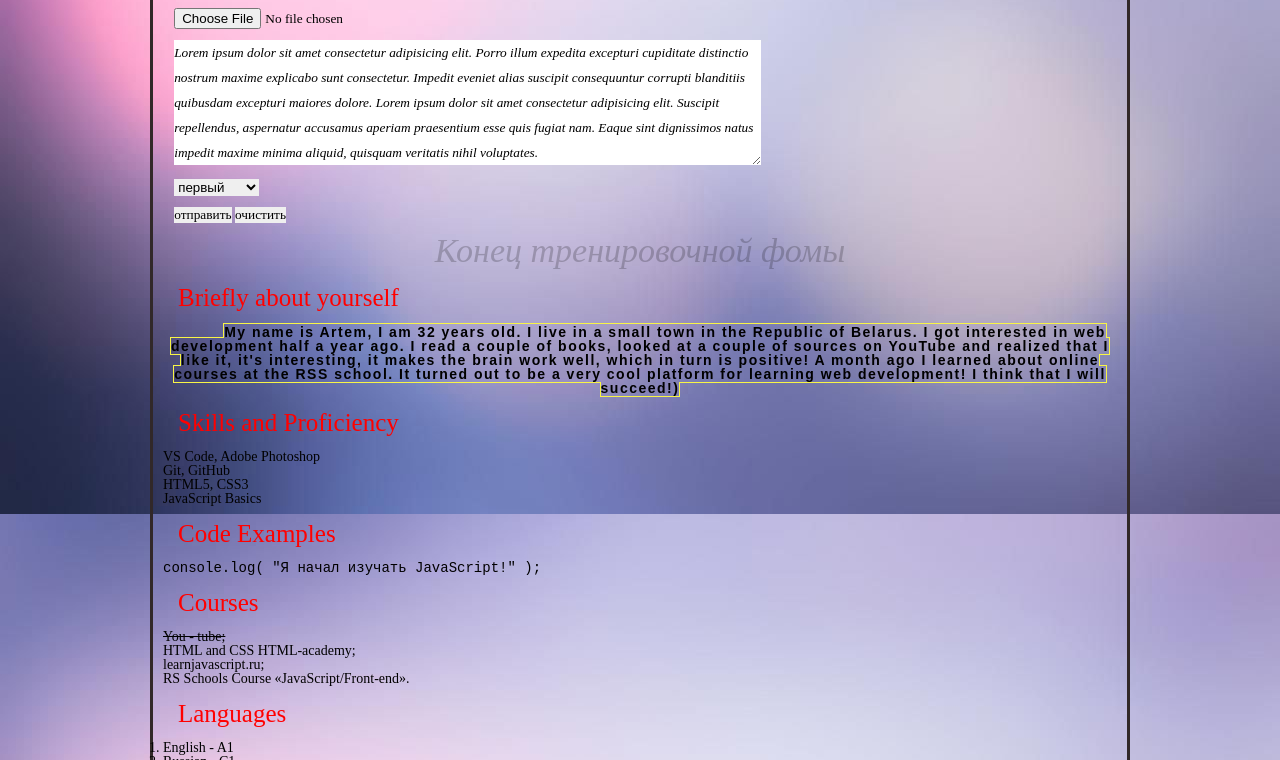
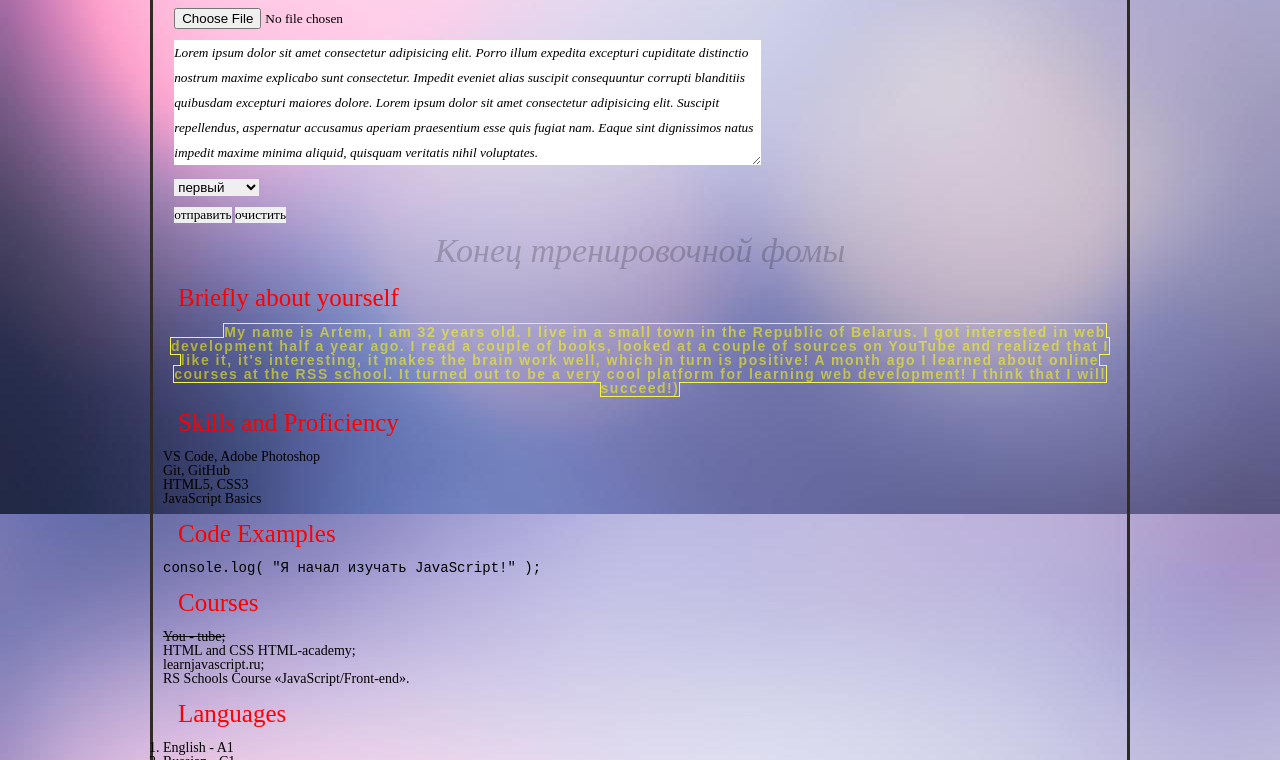
Before and after one commit to ArtemZhurnevich/frilancerVerstka, a plain HTML site: page index.html in a window 1280 px wide. In both pictures the pointer is over the element 640 px from the left and 926 px from the top of the page. Shown: the part 566-1326 px from the top of the page. Drawn offline with Linux system fonts and the light colour scheme.

Commit message:
modified css

```diff
--- a/style.css
+++ b/style.css
@@ -41,6 +41,7 @@ h1,h2,h3,h4,h5,h6{font-size:inherit;font-weight: 400;}
 
 body{
     background-image: url(img/ground.jpg);
+
     /* width: ;
     height: ; */
 }
@@ -59,7 +60,6 @@ h2{
 }
 
 .container{
-    /* background-image: url(img/ground.jpg); */
     padding: 10px;
     max-width: 980px;
     height: 1;
@@ -127,15 +127,19 @@ h2{
     margin: 15px 0px 10px 0px;
     box-shadow: 5px 5px 45px 10px rgb(70, 68, 68);
 }
+.outline:hover{
+    color: rgba(255, 255, 0, 0.548);
 
+}
 .opacity{
     opacity: 0.2;
     font-style: italic;
     font-size: 34px;
     text-align: center;
     margin: 0em 0em 0.5em 0em;
+}
 
-}
+
 .outline{
     outline: 1px solid rgb(248, 245, 70);
 }
```
